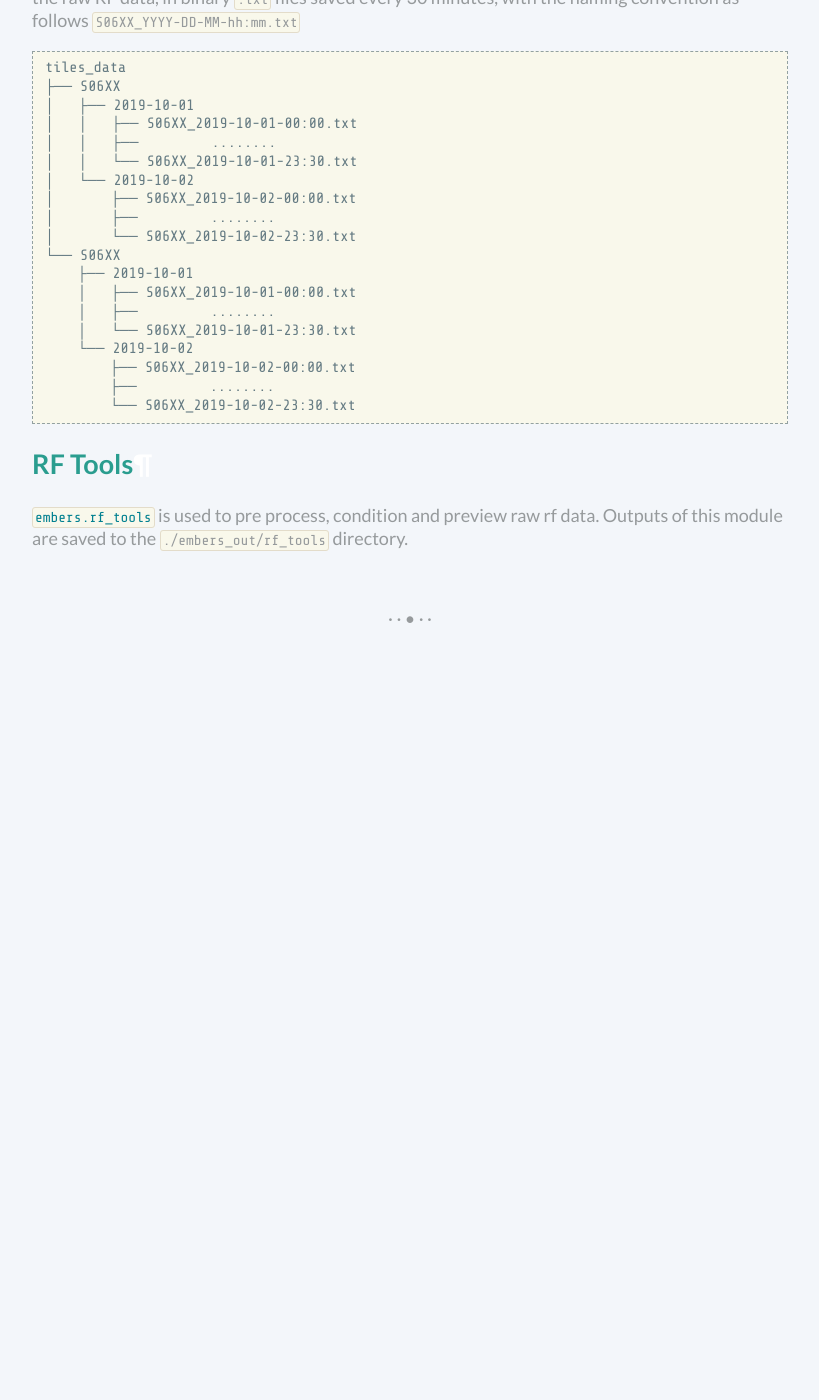
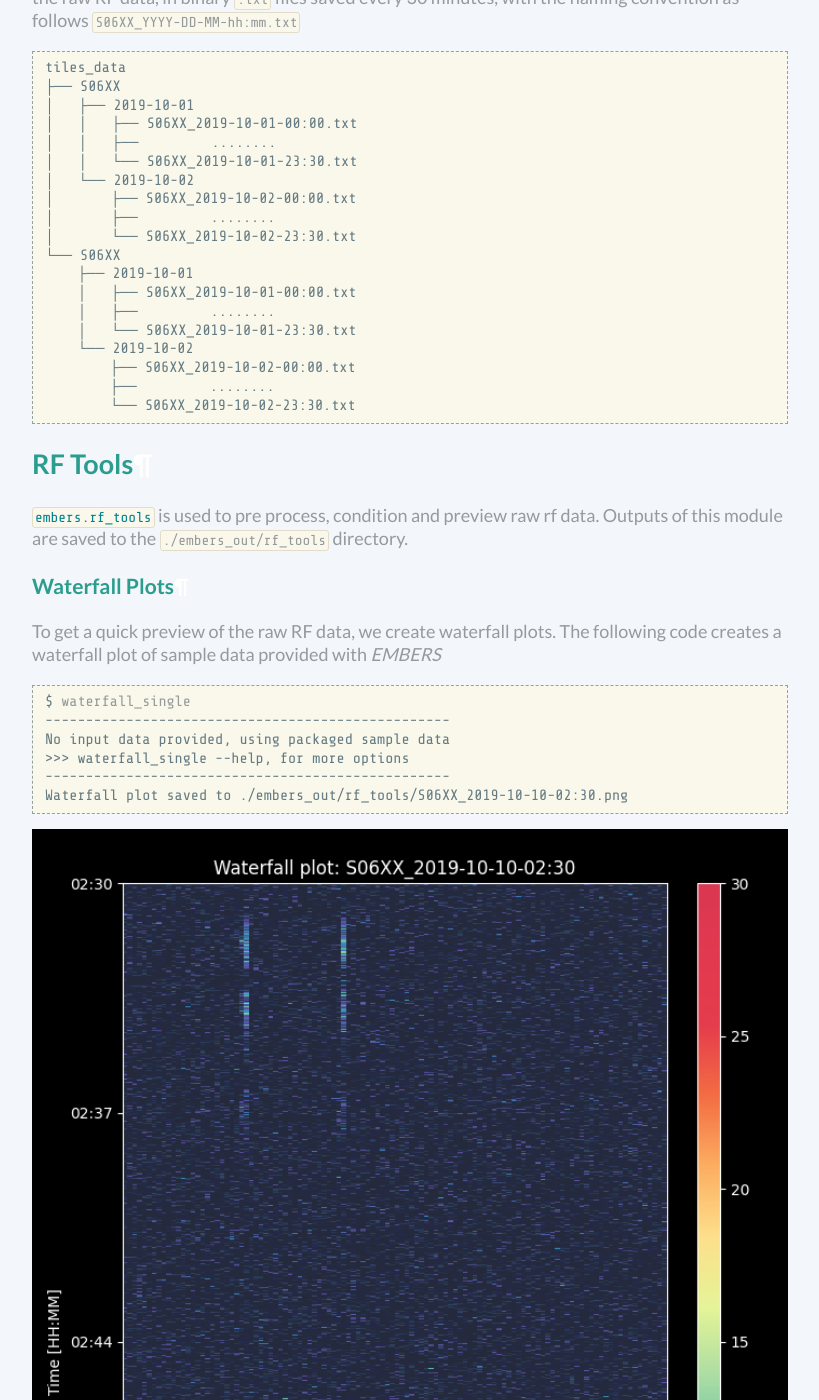
Before and after one commit to amanchokshi/EMBERS, a Sphinx documentation site: the page built from docs/embersbyexample.rst, in a window 1280 px wide and 1400 px high, scrolled down 911 px. Shown: the whole window, without its empty margins (230-1049 px from the left). Built offline with Sphinx 7.4.7, drawn with Linux system fonts in a browser that asks for light colours; before the commit the page ends 1541 px from its top, so only the background shows below that; some of the changed text lies outside the part shown.

Commit message:
Added colormaps example

```diff
--- a/docs/embersbyexample.rst
+++ b/docs/embersbyexample.rst
@@ -63,3 +63,40 @@
 --------
 
 :mod:`embers.rf_tools` is used to pre process, condition and preview raw rf data. Outputs of this module are saved to the :samp:`./embers_out/rf_tools` directory.
+
+Waterfall Plots
+^^^^^^^^^^^^^^^
+To get a quick preview of the raw RF data, we create waterfall plots. The following code creates a waterfall plot of sample data provided with *EMBERS*
+
+.. code-block:: console
+
+    $ waterfall_single
+    --------------------------------------------------
+    No input data provided, using packaged sample data
+    >>> waterfall_single --help, for more options
+    --------------------------------------------------
+    Waterfall plot saved to ./embers_out/rf_tools/S06XX_2019-10-10-02:30.png
+
+.. image:: _static/imgs/waterfall_sample.png
+    :width: 100%
+    :alt: Waterfall Plot
+
+We can also create a set of waterfall plots for all rf_files within a date interval
+
+.. code-block:: console
+
+    $ waterfall_batch --start_date=YYYY-MM-DD --stop_date=YYYY-MM-DD --data_dir=./tiles_data
+
+Colormaps
+^^^^^^^^^
+*EMBERS* comes with two beautiful custom colormaps called :samp:`spectral` & :samp:`jade`. The :samp:`spectral` colormap is non-linear and is just used to
+visualise raw data and maximize dynamic range, while :samp:`jade` is perceptually uniform and sequential and is suitable for science.
+To get a preview of how amazing they are
+
+.. code-block:: console
+
+    $ colormaps
+
+.. image:: _static/imgs/colormaps.png
+    :width: 100%
+    :alt: EMBERS custom colormaps
```
Also changed, not shown: docs/_static/imgs/colormaps.png (added), docs/_static/imgs/waterfall_sample.png (added).
